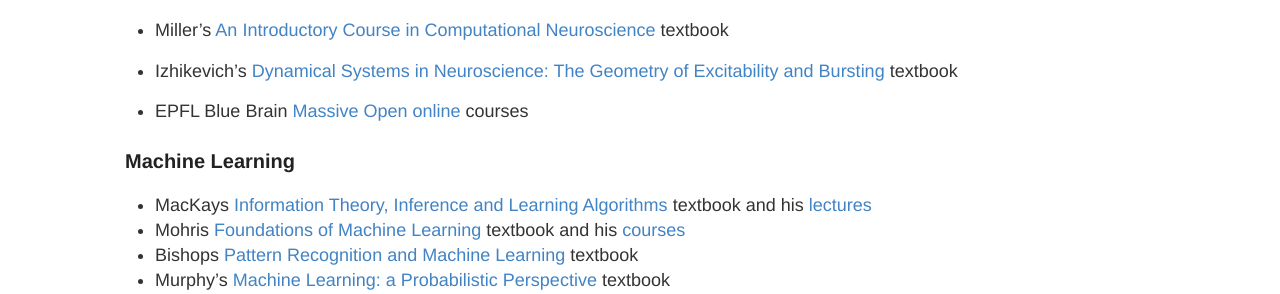
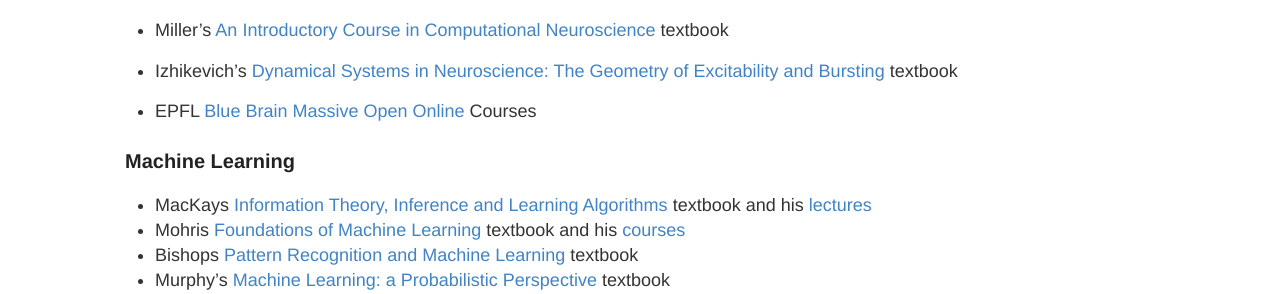
Before and after one commit to Mariusmarten/mariusmarten.github.io, a Jekyll site: the page built from resources.md, in a window 1280 px wide. Shown: the part 376-670 px from the top of the page. Built offline with Jekyll 4.4.1, drawn with Linux system fonts in a browser that asks for light colours.

```diff
--- a/resources.md
+++ b/resources.md
@@ -10,7 +10,7 @@ A collection of resources for Machine Learning, Computational Neuroscience and C
 - Miller's [An Introductory Course in Computational Neuroscience](https://mitpress.mit.edu/books/introductory-course-computational-neuroscience) textbook
 - Izhikevich's [Dynamical Systems in Neuroscience: The Geometry of Excitability and Bursting](https://www.izhikevich.org/publications/dsn.pdf) textbook
 
-- EPFL Blue Brain [Massive Open online](https://www.epfl.ch/research/domains/bluebrain/blue-brain/massive-open-online-courses/) courses
+- EPFL [Blue Brain Massive Open Online](https://www.epfl.ch/research/domains/bluebrain/blue-brain/massive-open-online-courses/) Courses
 
 ### Machine Learning
 - MacKays [Information Theory, Inference and Learning Algorithms](https://www.inference.org.uk/itprnn/book.pdf) textbook and his [lectures](https://www.youtube.com/playlist?list=PLruBu5BI5n4aFpG32iMbdWoRVAA-Vcso6)
```
